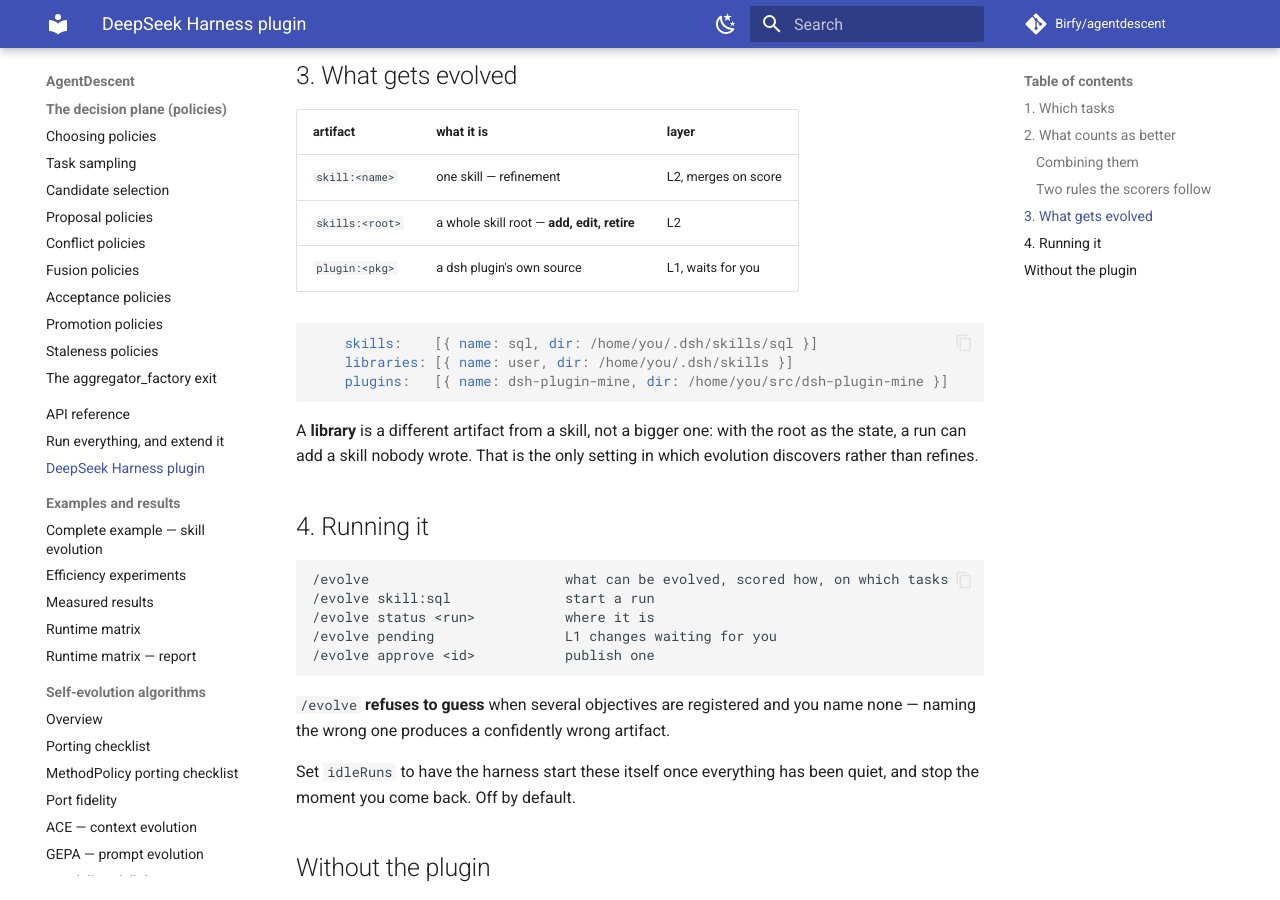
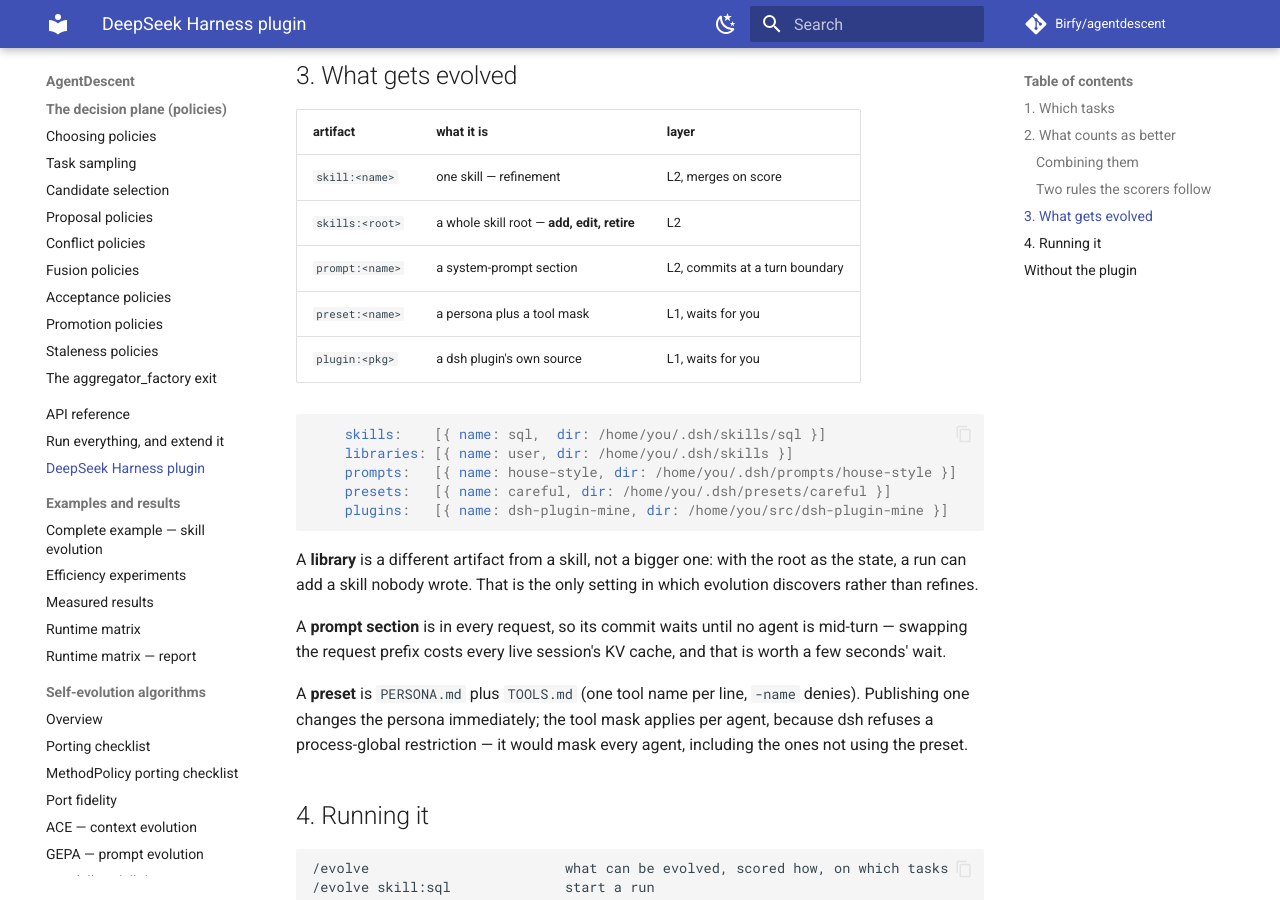
Before and after one commit to Birfy/agentdescent, an MkDocs documentation site: the page built from docs/dsh-plugin.md, in a window 1280 px wide and 900 px high, scrolled down 2169 px. Built offline with MkDocs 1.6.1 and Material for MkDocs 9.7.7, drawn with Linux system fonts in a browser that asks for light colours; comment, search, counter and statistics services are not loaded.

Commit message:
docs: the two new artifacts, and what publishing each one means
A prompt section commits at a turn boundary because the request prefix is
every live session's KV cache. A preset's persona lands immediately while its
tool mask applies per agent -- dsh refuses a process-global restriction, since
it would mask every agent including the ones not using the preset.

Co-Authored-By: Claude Opus 5 <noreply@anthropic.com>
Claude-Session: https://claude.ai/code/session_0113HXuwqx78WRYzRE7DEaWJ

````diff
--- a/docs/dsh-plugin.md
+++ b/docs/dsh-plugin.md
@@ -102,17 +102,30 @@ objective is not something you can detect from its output.
 |---|---|---|
 | `skill:<name>` | one skill — refinement | L2, merges on score |
 | `skills:<root>` | a whole skill root — **add, edit, retire** | L2 |
+| `prompt:<name>` | a system-prompt section | L2, commits at a turn boundary |
+| `preset:<name>` | a persona plus a tool mask | L1, waits for you |
 | `plugin:<pkg>` | a dsh plugin's own source | L1, waits for you |
 
 ```yaml
-    skills:    [{ name: sql, dir: /home/you/.dsh/skills/sql }]
+    skills:    [{ name: sql,  dir: /home/you/.dsh/skills/sql }]
     libraries: [{ name: user, dir: /home/you/.dsh/skills }]
+    prompts:   [{ name: house-style, dir: /home/you/.dsh/prompts/house-style }]
+    presets:   [{ name: careful, dir: /home/you/.dsh/presets/careful }]
     plugins:   [{ name: dsh-plugin-mine, dir: /home/you/src/dsh-plugin-mine }]
 ```
 
 A **library** is a different artifact from a skill, not a bigger one: with the
 root as the state, a run can add a skill nobody wrote. That is the only setting
 in which evolution discovers rather than refines.
+
+A **prompt section** is in every request, so its commit waits until no agent is
+mid-turn — swapping the request prefix costs every live session's KV cache, and
+that is worth a few seconds' wait.
+
+A **preset** is `PERSONA.md` plus `TOOLS.md` (one tool name per line, `-name`
+denies). Publishing one changes the persona immediately; the tool mask applies
+per agent, because dsh refuses a process-global restriction — it would mask
+every agent, including the ones not using the preset.
 
 ## 4. Running it
 
````
Also changed, not shown: plugin/README.md (+1 -1 lines).
